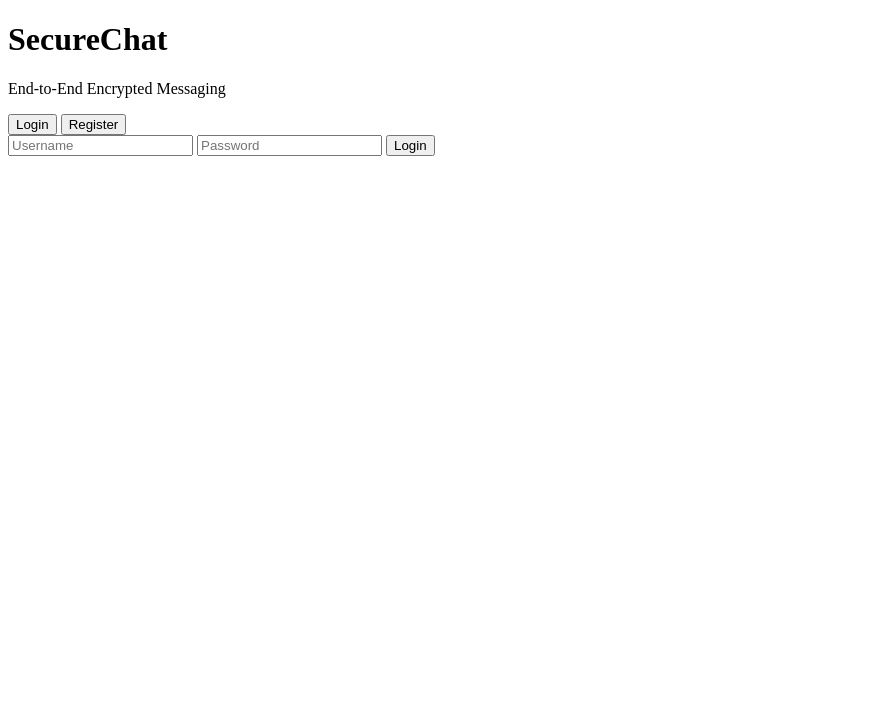
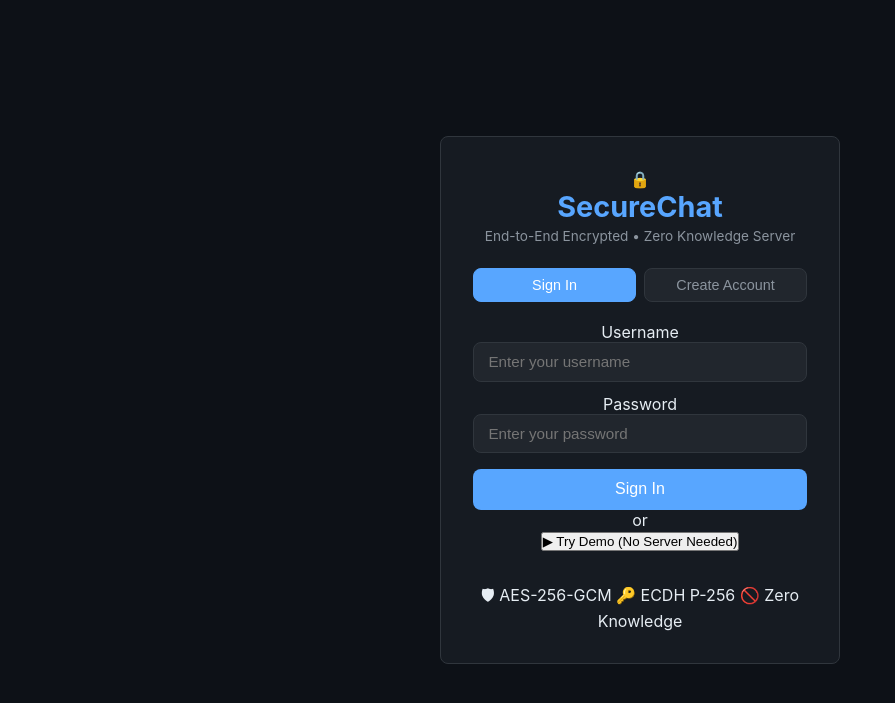
Before and after one commit to KiranRiz/Secure_Communication_System, a Flask app: page / in a window 1280 px wide. Shown: the top 703 px of the page, without its empty margins (0-895 px from the left). Run offline with Flask 3, Linux system fonts and the light colour scheme.

Commit message:
Improve index.html labels, demo mode button, Google Fonts Replaced icon-in-input approach with clean label-above-input layout. Added demo mode button to preview UI without server

```diff
--- a/client/templates/index.html
+++ b/client/templates/index.html
@@ -3,125 +3,132 @@
 <head>
     <meta charset="UTF-8">
     <meta name="viewport" content="width=device-width, initial-scale=1.0">
-    <title>Secure Chat Login</title>
+    <title>SecureChat — Login</title>
+    <link rel="preconnect" href="https://fonts.googleapis.com">
+    <link href="https://fonts.googleapis.com/css2?family=Inter:wght@400;500;600;700&display=swap" rel="stylesheet">
+    <link rel="stylesheet" href="/static/style.css">
 </head>
 <body>
 
+    <!-- Animated background particles -->
+    <div class="bg-orb orb1"></div>
+    <div class="bg-orb orb2"></div>
+    <div class="bg-orb orb3"></div>
+
     <div class="auth-container">
 
-        <h1>SecureChat</h1>
-        <p>End-to-End Encrypted Messaging</p>
+        <div class="auth-logo">
+            <div class="lock-icon">&#128274;</div>
+            <h1>SecureChat</h1>
+            <p>End-to-End Encrypted &bull; Zero Knowledge Server</p>
+        </div>
 
-        <!-- Tab buttons to switch between Login and Register -->
         <div class="tabs">
-            <button onclick="showTab('login')">Login</button>
-            <button onclick="showTab('register')">Register</button>
+            <button class="active" onclick="showTab('login')">Sign In</button>
+            <button onclick="showTab('register')">Create Account</button>
         </div>
 
         <!-- Login Form -->
         <div id="login-form">
-            <input type="text"     id="login-username" placeholder="Username">
-            <input type="password" id="login-password" placeholder="Password">
-            <button onclick="handleLogin()">Login</button>
+            <div class="field">
+                <label>Username</label>
+                <input type="text" id="login-username" placeholder="Enter your username" autocomplete="username">
+            </div>
+            <div class="field">
+                <label>Password</label>
+                <input type="password" id="login-password" placeholder="Enter your password" autocomplete="current-password">
+            </div>
+            <button class="btn-primary" onclick="handleLogin()">Sign In</button>
+            <div class="divider"><span>or</span></div>
+            <button class="btn-demo" onclick="enterDemo()">&#9654; Try Demo (No Server Needed)</button>
         </div>
 
-        <!-- Register Form (hidden by default) -->
+        <!-- Register Form -->
         <div id="register-form" style="display:none">
-            <input type="text"     id="reg-username" placeholder="Choose Username">
-            <input type="password" id="reg-password" placeholder="Choose Password">
-            <input type="password" id="reg-confirm"  placeholder="Confirm Password">
-            <button onclick="handleRegister()">Create Account</button>
+            <div class="field">
+                <label>Username</label>
+                <input type="text" id="reg-username" placeholder="Choose a username" autocomplete="username">
+            </div>
+            <div class="field">
+                <label>Password</label>
+                <input type="password" id="reg-password" placeholder="Choose a password" autocomplete="new-password">
+            </div>
+            <div class="field">
+                <label>Confirm Password</label>
+                <input type="password" id="reg-confirm" placeholder="Re-enter your password" autocomplete="new-password">
+            </div>
+            <button class="btn-primary" onclick="handleRegister()">Create Account</button>
         </div>
 
-        <!-- Status message shown after login/register attempt -->
-        <div id="message"></div>
+        <div id="message" class="message-box"></div>
+
+        <!-- Security badges -->
+        <div class="security-badges">
+            <span class="badge">&#128737; AES-256-GCM</span>
+            <span class="badge">&#128273; ECDH P-256</span>
+            <span class="badge">&#128683; Zero Knowledge</span>
+        </div>
 
     </div>
 
     <script>
-        // Show either login or register form, hide the other
         function showTab(tab) {
-            document.getElementById('login-form').style.display    = (tab === 'login')    ? 'block' : 'none';
-            document.getElementById('register-form').style.display = (tab === 'register') ? 'block' : 'none';
+            document.getElementById('login-form').style.display    = tab === 'login'    ? 'block' : 'none';
+            document.getElementById('register-form').style.display = tab === 'register' ? 'block' : 'none';
+            document.querySelectorAll('.tabs button').forEach((btn, i) => {
+                btn.classList.toggle('active', (tab === 'login' && i === 0) || (tab === 'register' && i === 1));
+            });
         }
 
-        // Display a status message (success or error) below the form
         function showMessage(msg, type) {
             const el = document.getElementById('message');
             el.textContent = msg;
-            el.style.color = (type === 'error') ? 'red' : 'green';
+            el.className   = 'message-box ' + type;
         }
 
-        // Send login credentials to the Flask backend (/api/login)
-        // On success, redirect to the chat page with the username in the URL
         async function handleLogin() {
             const username = document.getElementById('login-username').value.trim();
             const password = document.getElementById('login-password').value;
-
-            if (!username || !password) {
-                showMessage('Please fill in all fields', 'error');
-                return;
-            }
-
+            if (!username || !password) { showMessage('Please fill in all fields', 'error'); return; }
             try {
                 const res  = await fetch('/api/login', {
-                    method:  'POST',
+                    method: 'POST',
                     headers: { 'Content-Type': 'application/json' },
-                    body:    JSON.stringify({ username, password })
+                    body: JSON.stringify({ username, password })
                 });
                 const data = await res.json();
-
                 if (data.success) {
-                    showMessage('Login successful!', 'success');
-                    // Small delay so the user sees the success message
-                    setTimeout(() => {
-                        window.location.href = `/chat?username=${username}`;
-                    }, 800);
-                } else {
-                    showMessage(data.message || 'Login failed', 'error');
-                }
-            } catch (e) {
-                showMessage('Cannot reach server', 'error');
-            }
+                    showMessage('Login successful! Redirecting...', 'success');
+                    setTimeout(() => { window.location.href = `/chat?username=${username}`; }, 800);
+                } else { showMessage(data.message || 'Login failed', 'error'); }
+            } catch (e) { showMessage('Cannot reach server', 'error'); }
         }
 
-        // Send registration details to the Flask backend (/api/register)
-        // Validates passwords match and minimum length before sending
         async function handleRegister() {
             const username = document.getElementById('reg-username').value.trim();
             const password = document.getElementById('reg-password').value;
             const confirm  = document.getElementById('reg-confirm').value;
-
-            if (!username || !password) {
-                showMessage('Please fill in all fields', 'error');
-                return;
-            }
-            if (password !== confirm) {
-                showMessage('Passwords do not match', 'error');
-                return;
-            }
-            if (password.length < 6) {
-                showMessage('Password must be at least 6 characters', 'error');
-                return;
-            }
-
+            if (!username || !password) { showMessage('Please fill in all fields', 'error'); return; }
+            if (password !== confirm)   { showMessage('Passwords do not match', 'error'); return; }
+            if (password.length < 6)    { showMessage('Password must be at least 6 characters', 'error'); return; }
             try {
                 const res  = await fetch('/api/register', {
-                    method:  'POST',
+                    method: 'POST',
                     headers: { 'Content-Type': 'application/json' },
-                    body:    JSON.stringify({ username, password })
+                    body: JSON.stringify({ username, password })
                 });
                 const data = await res.json();
+                if (data.success) {
+                    showMessage('Account created! Please sign in.', 'success');
+                    setTimeout(() => showTab('login'), 1200);
+                } else { showMessage(data.message || 'Registration failed', 'error'); }
+            } catch (e) { showMessage('Cannot reach server', 'error'); }
+        }
 
-                if (data.success) {
-                    showMessage('Account created! Please login.', 'success');
-                    setTimeout(() => showTab('login'), 1000);
-                } else {
-                    showMessage(data.message || 'Registration failed', 'error');
-                }
-            } catch (e) {
-                showMessage('Cannot reach server', 'error');
-            }
+        // TODO: Remove demo mode when server integration is complete
+        function enterDemo() {
+            const name = document.getElementById('login-username').value.trim() || 'DemoUser';
+            window.location.href = `/chat?username=${name}&demo=1`;
         }
     </script>
 
```
